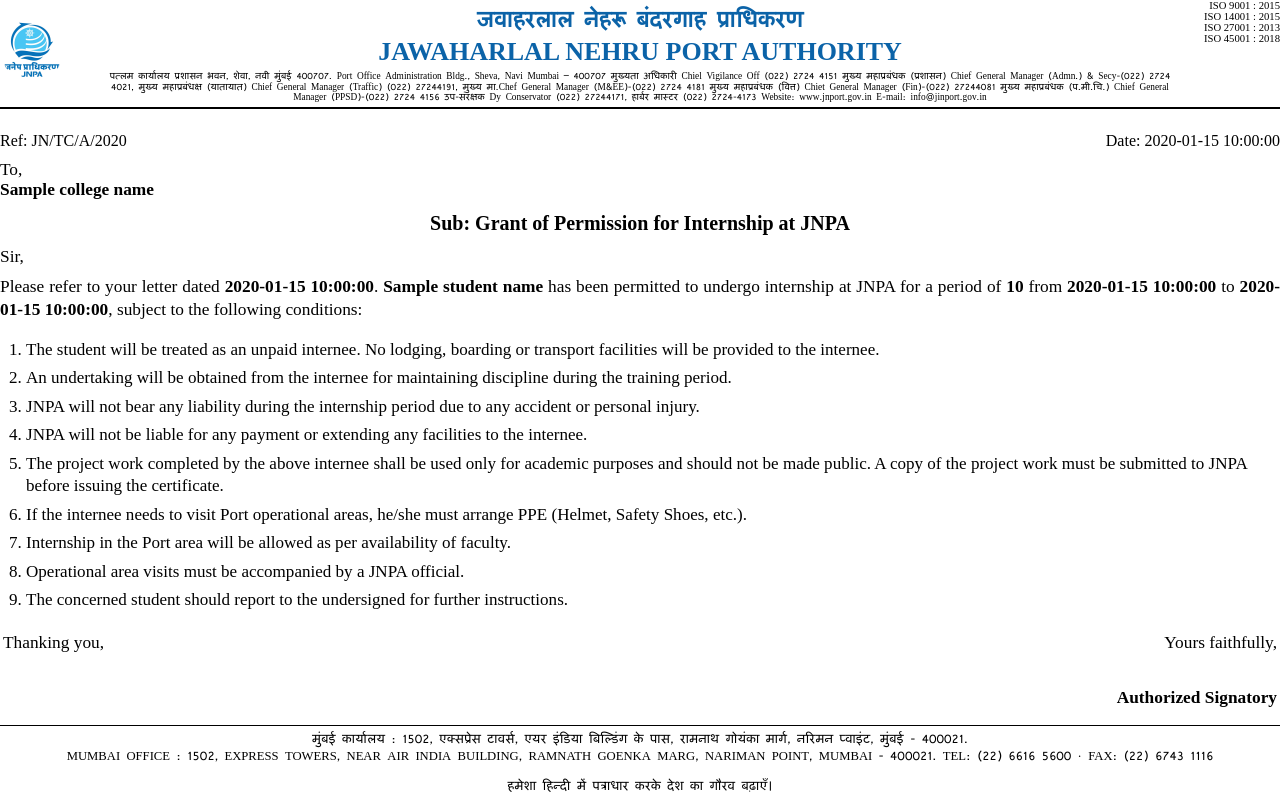
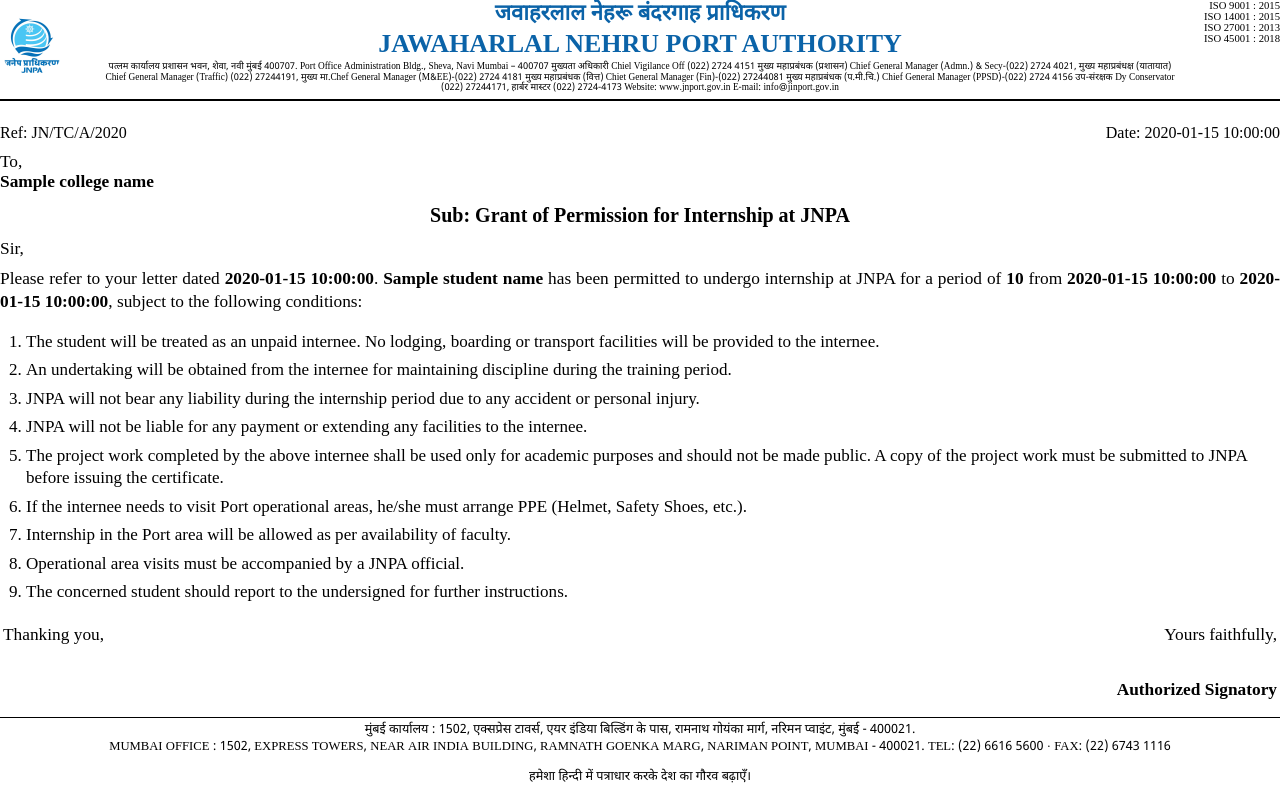
Before and after one commit to Kartik915d/JNPA-Internship-letter-Generator, a Flask app: template templates/internship_letter.html in a window 1280 px wide. Run offline with Flask 2, Linux system fonts and the light colour scheme; the template is opened without the code that fills it: most values are stand-ins (such as "Sample title", 1, 10 or a date in 2020); parts of the project's set-up code (start-up, migrations or seed data) failed here and were passed over.

Commit message:
Refactor CSS styles for internship letter template

```diff
--- a/templates/internship_letter.html
+++ b/templates/internship_letter.html
@@ -8,11 +8,24 @@
   /* -------- PAGE SETUP -------- */
   @page { size: A4; margin: 20mm 18mm 26mm 18mm; }
 
-    /* -------- HINDI FONT (MANGAL) -------- */
+  /* -------- HINDI FONTS (WEASYPRINT SAFE) -------- */
+
+  /* Noto Sans Devanagari – Regular */
   @font-face {
-      font-family: 'Mangal';
+    font-family: 'HindiPrimary';
+    src: url('{{ url_for("static", filename="fonts/NotoSansDevanagari-Regular.ttf") }}')
+         format('truetype');
+    font-weight: normal;
+    font-style: normal;
+  }
+
+  /* Mangal – Windows fallback */
+  @font-face {
+    font-family: 'HindiFallback';
     src: url('{{ url_for("static", filename="fonts/MANGAL.TTF") }}')
          format('truetype');
+    font-weight: normal;
+    font-style: normal;
   }
 
   body {
@@ -23,7 +36,7 @@
   }
 
   .hindi {
-      font-family: 'Mangal', serif;
+    font-family: 'HindiPrimary', 'HindiFallback', serif;
   }
 
   /* -------- HEADER -------- */
@@ -112,7 +125,7 @@
     margin-bottom: 10px;
   }
 
-    /* -------- CONDITIONS (COMPACT) -------- */
+  /* -------- CONDITIONS -------- */
   ol.conditions {
     font-size: 12.8pt;
     line-height: 1.32;
@@ -142,7 +155,7 @@
     font-weight: bold;
   }
 
-    /* -------- FOOTER (BOTTOM SAFE) -------- */
+  /* -------- FOOTER -------- */
   .footer {
     border-top: 1px solid #000;
     margin-top: 14px;
@@ -158,6 +171,7 @@
     font-size: 9.5pt;
   }
 </style>
+
 </head>
 
 <body>
```
Lines whose indentation alone changed are shown as unchanged.
